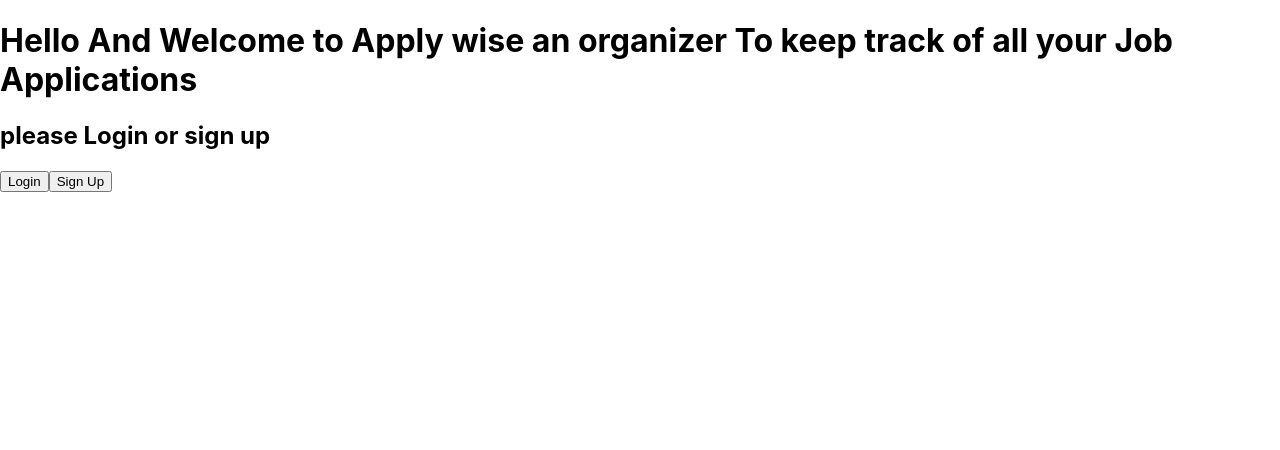
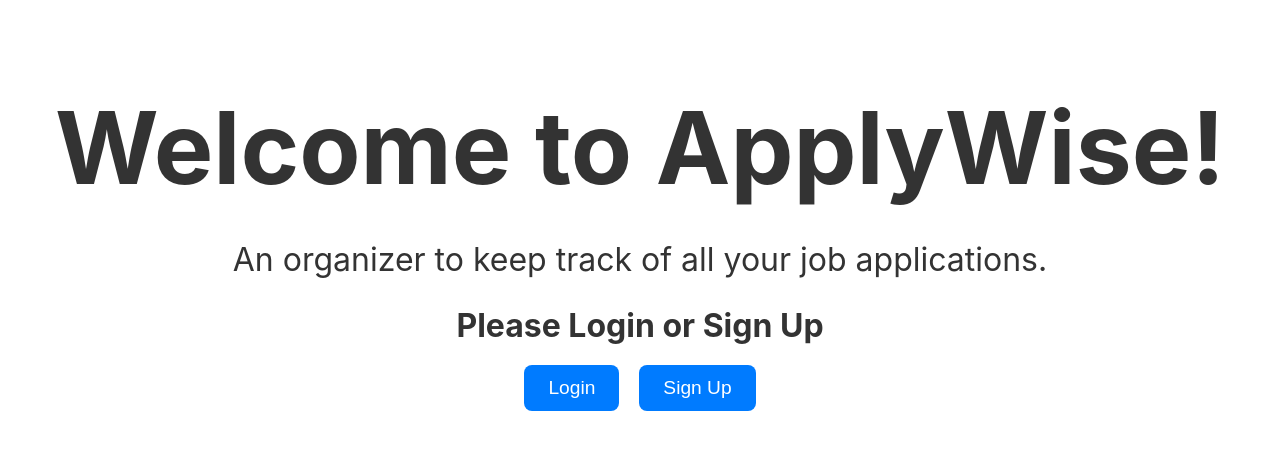
Before and after one commit to Hass3/Job-Tracker, a React (Create React App) app in the folder client/: page / in a window 1280 px wide. Shown: the top 450 px of the page. Built offline with nearby package versions, Linux system fonts and the light colour scheme; no server answers.

Commit message:
Added some home styling

```diff
--- a/client/src/components/Home.js
+++ b/client/src/components/Home.js
@@ -3,34 +3,37 @@ import { useContext, useEffect, useState } from "react"
 import NavBar from "./NavBar"
 import { UserContext } from "../UserContext"
 import { Link } from "react-router-dom"
-
+import './home.css';
 function Home() {
   const { user, setUser } = useContext(UserContext)
 
 
   return (
-    <>
+    <div className="contaniner">
 
       {
         !user ? (
-          <>
-            <h1>Hello And Welcome to Apply wise an organizer To keep track of all your Job Applications </h1>
-            <h2>please Login or sign up</h2>
-            <Link to='/login'><button>Login</button></Link>
-            <Link to='/signup'><button>Sign Up</button></Link>
-          </>
+          <div className="welcome-section">
+             <h1 className="home-h1">Welcome to ApplyWise!</h1>
+             <p className="home-p">An organizer to keep track of all your job applications.</p>
+             <h2 className="home-h2">Please Login or Sign Up</h2>
+            <div className="button-container">
+            <Link to='/login'><button className="user-buttons">Login</button></Link>
+            <Link to='/signup'><button className="user-buttons">Sign Up</button></Link>
+            </div>
+          </ div>
         )
           : (
-            <>
+            <div className="user-section">
              <NavBar />
               <h1>{user.name}, Please Choose your Option</h1>
 
 
-            </>
+            </div>
           )
       }
 
-    </>
+    </div>
   )
 
 
--- a/client/src/components/home.css
+++ b/client/src/components/home.css
@@ -0,0 +1,46 @@
+.contaniner{
+    min-height: 100vh;
+    display:flex 100;
+    justify-content: center;
+    align-items: center;
+    padding: 20px;
+    color: #333;
+}
+
+
+.welcome-section, .user-section{
+    text-align: center;
+}
+
+.home-h1{
+    font-size: 100px;
+    margin-bottom: 1rem;
+}
+
+.home-h2, .home-p{
+    font-size: 2rem;
+    margin-bottom: 1rem;
+}
+
+.button-container{
+    display: flex;
+    gap: 20px;
+    margin-top: 20px;
+    justify-self: center;
+
+}
+
+.user-buttons{
+    background-color: #007bff;
+    color: white;
+    border: none;
+    padding: 12px 24px;
+    font-size: 1.2rem;
+    border-radius: 8px;
+    cursor: pointer;
+    transition: background-color 0.3s ease;
+}
+
+.user-buttons:hover {
+    background-color: #292929;
+}
```
Also changed, not shown: 1 other file (tests, documents, lock files or other folders).
